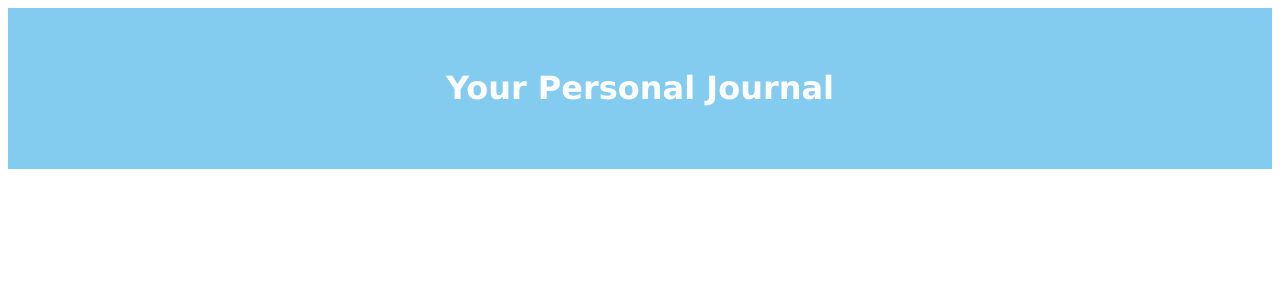
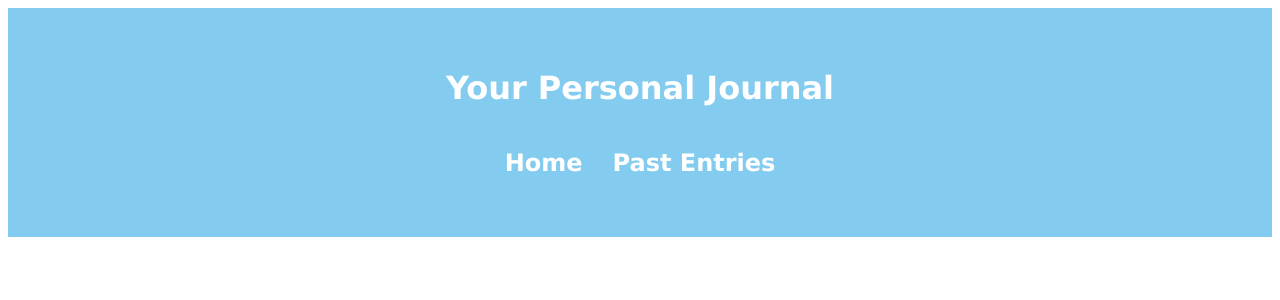
Before and after one commit to Marie-L1/BrainStation-Hackathon-2, a React (Vite) app in the folder hackathon-2/: page /entrypage in a window 1280 px wide. Shown: the top 300 px of the page. Built offline with nearby package versions, Linux system fonts and the light colour scheme.

Commit message:
setting up header and base of entry page

```diff
--- a/hackathon-2/src/App.jsx
+++ b/hackathon-2/src/App.jsx
@@ -10,11 +10,10 @@ function App() {
     <BrowserRouter>
         <Header />
         <Routes>
-          {/* <Route path="/" element="<HomePage />" /> */}
-          {/* <Route path="/entry/:id" element="<HomePage />" /> */}
+          <Route path="/" element="<HomePage />" />
+          <Route path="/entry/:id" element="<HomePage />" />
         </Routes>
       </BrowserRouter>
-
     </>
   )
 }
--- a/hackathon-2/src/components/Header/Header.jsx
+++ b/hackathon-2/src/components/Header/Header.jsx
@@ -5,6 +5,11 @@ function Header() {
   return (
     <div className="header">
       <h1 className="header__title">Your Personal Journal</h1>
+
+      <div className="header__nav">
+        <h2 className="header__nav-home">Home</h2>
+        <h2 className="header__nav-entries">Past Entries</h2>
+      </div>
     </div>
   )
 }
--- a/hackathon-2/src/components/Header/Header.scss
+++ b/hackathon-2/src/components/Header/Header.scss
@@ -11,4 +11,18 @@
         color: white;
         text-align: center;
     }
+
+    &__nav{
+        display: flex;
+        align-items: center;
+        justify-content: center;
+        color: white;
+        font-family: Verdana, Geneva, Tahoma, sans-serif;
+        gap: 30px;
+    }
+    &__nav-home, &__nav-entries{
+        &:hover{
+            color: rgb(155, 150, 150);
+        }
+    }
 }
--- a/hackathon-2/src/pages/HomePage/Homepage.scss
+++ b/hackathon-2/src/pages/HomePage/Homepage.scss
@@ -0,0 +1 @@
+@import '../../styles/variables';
--- a/hackathon-2/src/styles/_variables.scss
+++ b/hackathon-2/src/styles/_variables.scss
@@ -1 +1,3 @@
-$primary-color: "rgb(131, 204, 240)"
+$primary-color: "rgb(131, 204, 240)";
+
+$secondary-color: "rgb(155, 150, 150)";
--- /dev/null
+++ b/package.json
@@ -0,0 +1,5 @@
+{
+  "dependencies": {
+    "sass": "^1.77.8"
+  }
+}
```
Also changed, not shown: hackathon-2/src/pages/EntryPage/EntryPage.jsx (+20 -0 lines), hackathon-2/src/pages/EntryPage/EntryPage.scss (+29 -0 lines), 1 other file (tests, documents, lock files or other folders).
